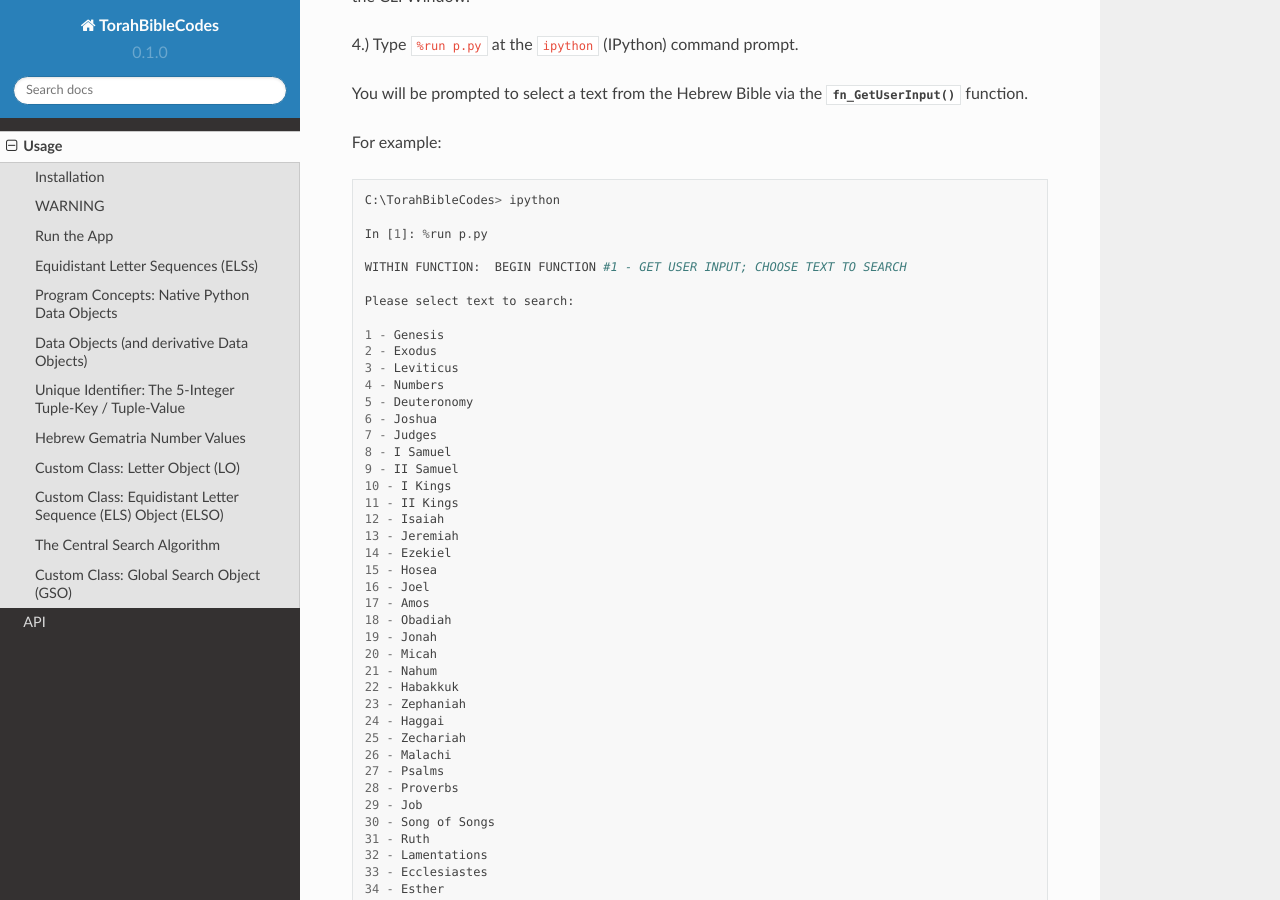
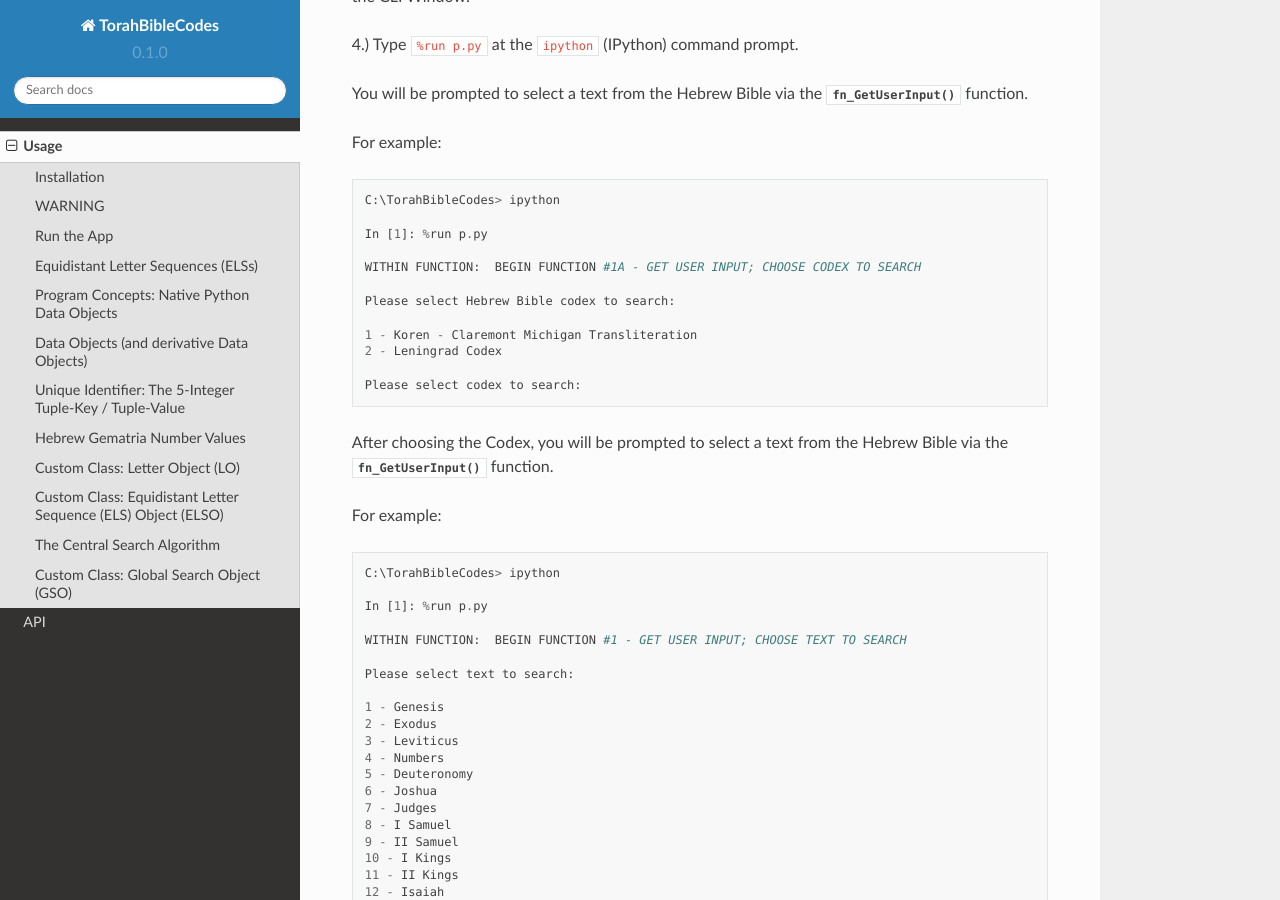
Before and after one commit to TorahBibleCodes/TorahBibleCodes_Sphinx, a Sphinx documentation site: the page built from docs/source/usage.rst, in a window 1280 px wide and 900 px high, scrolled down 1340 px. Built offline with Sphinx 7.4.7 and the Read the Docs theme 2.0.0, drawn with Linux system fonts in a browser that asks for light colours.

Commit message:
Update usage.rst

```diff
--- a/docs/source/usage.rst
+++ b/docs/source/usage.rst
@@ -50,8 +50,26 @@
 
 4.) Type ``%run p.py`` at the ``ipython`` (IPython) command prompt.
 
+
 You will be prompted to select a text from the Hebrew Bible via the :py:func:`fn_GetUserInput` function.
 
+
+For example::
+
+   C:\TorahBibleCodes> ipython
+
+   In [1]: %run p.py
+
+   WITHIN FUNCTION:  BEGIN FUNCTION #1A - GET USER INPUT; CHOOSE CODEX TO SEARCH
+
+   Please select Hebrew Bible codex to search:
+
+   1 - Koren - Claremont Michigan Transliteration
+   2 - Leningrad Codex
+
+   Please select codex to search:
+
+After choosing the Codex, you will be prompted to select a text from the Hebrew Bible via the :py:func:`fn_GetUserInput` function.
 
 For example::
 
```
